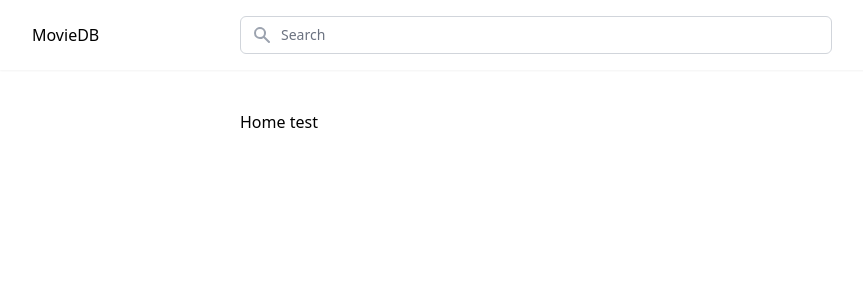
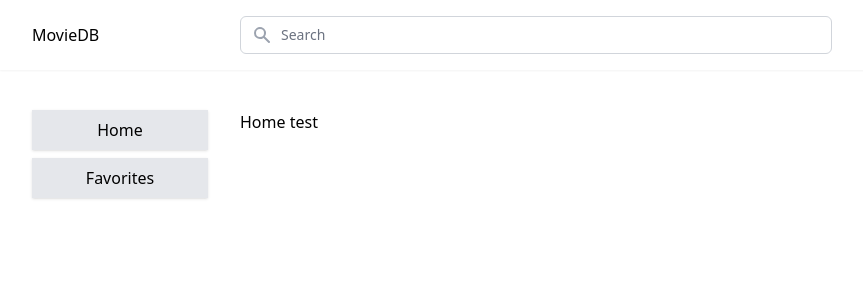
Before and after one commit to KevinDeGroot2015/io-moviedb-react-ts-course-starter-axafs1c2, a React (Vite) app: page / in a window 1280 px wide. Shown: the top 300 px of the page, without its empty margins (0-863 px from the left). Built offline with nearby package versions, Linux system fonts and the light colour scheme.

Commit message:
Sidebar links toevoegen

```diff
--- a/src/components/Sidebar.tsx
+++ b/src/components/Sidebar.tsx
@@ -1,4 +1,5 @@
 import { FunctionComponent } from 'react';
+import { Link } from 'react-router-dom';
 
 const Sidebar: FunctionComponent = ({}) => {
   return (
@@ -6,7 +7,20 @@ const Sidebar: FunctionComponent = ({}) => {
       aria-label="Sidebar"
       className="sticky top-4 divide-y divide-gray-300"
     >
-      <div className="pb-8 space-y-1">{/* navigation */}</div>
+      <div className="pb-8 space-y-2">
+        <Link
+          to="/"
+          className="block text-center bg-gray-200 py-2 px-3 shadow hover:bg-gray-500 hover:text-white transition"
+        >
+          Home
+        </Link>
+        <Link
+          to="/favorites"
+          className="block text-center bg-gray-200 py-2 px-3 shadow hover:bg-gray-500 hover:text-white transition"
+        >
+          Favorites
+        </Link>
+      </div>
     </nav>
   );
 };
```
